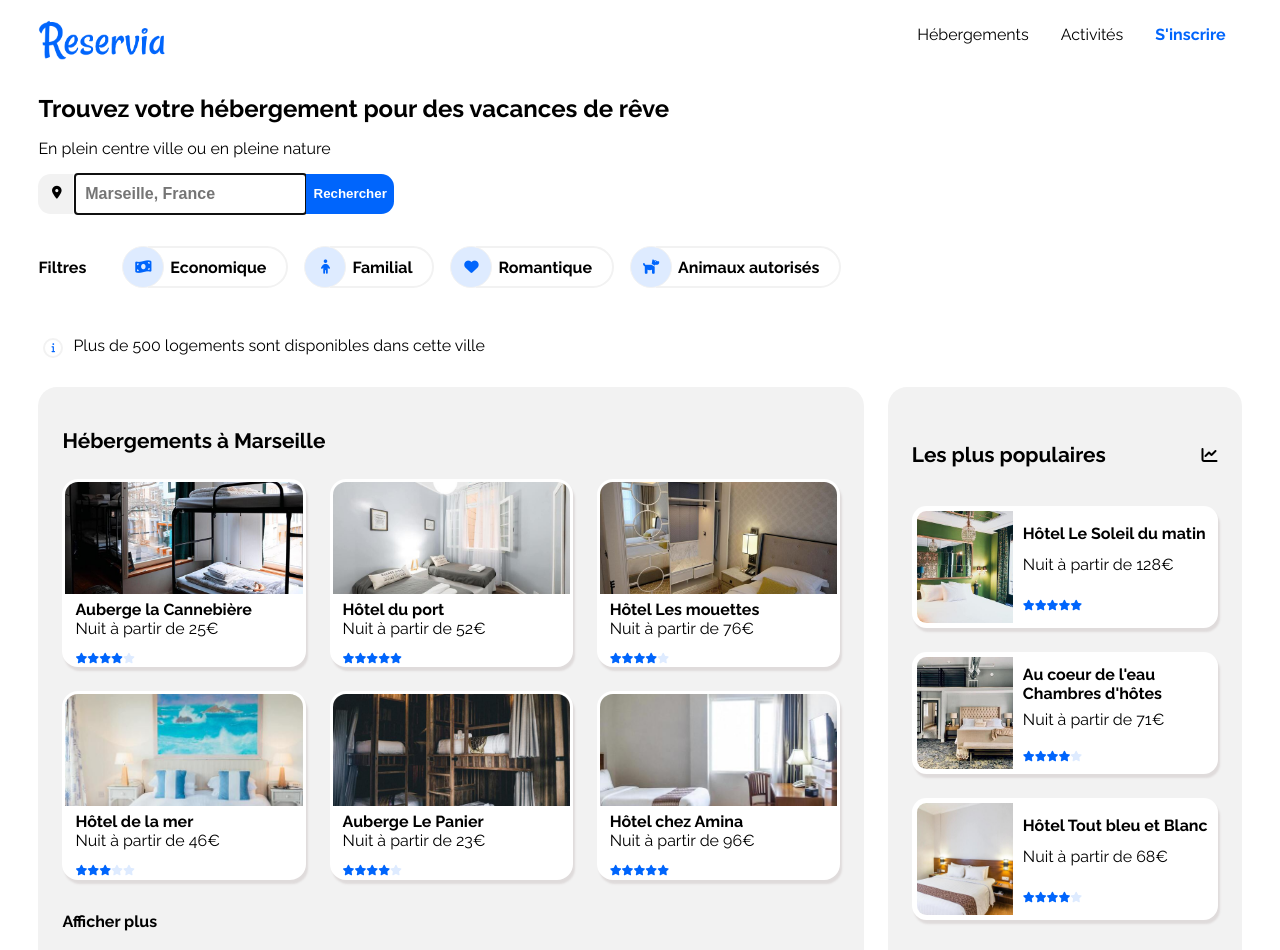
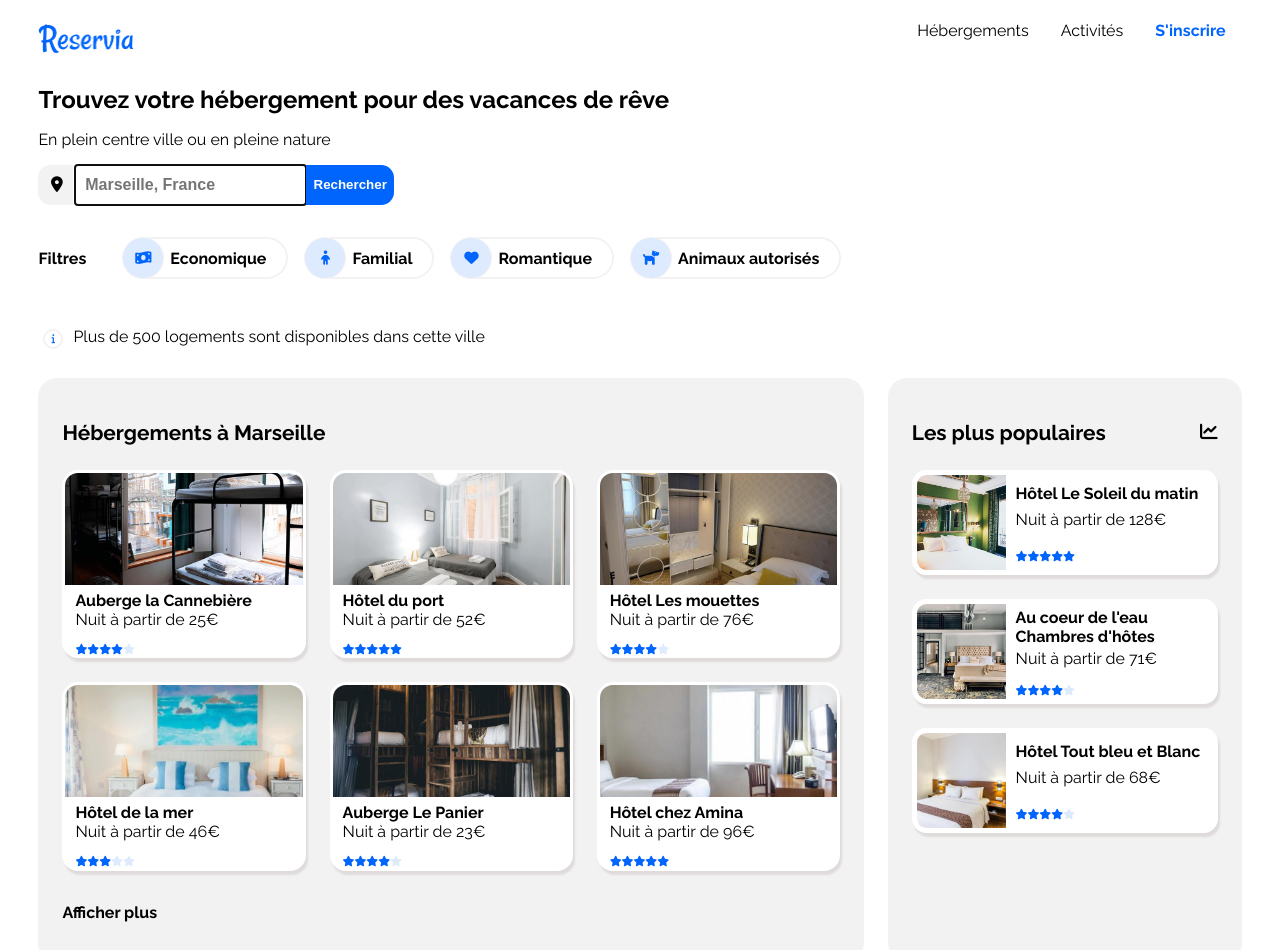
Before and after one commit to Nickeust/NicolasEustase_2_26-03-2021, a plain HTML site: page index.html in a window 1280 px wide. Shown: the top 950 px of the page. Drawn offline with Linux system fonts and the light colour scheme.

Commit message:
modif_populars_width

```diff
--- a/css/style.css
+++ b/css/style.css
@@ -23,8 +23,8 @@ header
 }
 .logo img
 {
-    padding-top: 0.625rem;
-    width: 8em;
+    padding-top: 1rem;
+    width: 6em;
 }
 main
 {
@@ -150,7 +150,7 @@ input
 {
     display: flex;
     align-items: center;
-    font-size: 0.80em;
+    font-size: 0.98em;
 }
 .filters
 {
@@ -333,8 +333,9 @@ input
 {
     background-color: #f2f2f2;
     border-radius:1.2rem;
-    display: grid;
+    display: flex;
     padding: 1.5rem;
+    flex-direction: column;
 }
 .popular-grid
 {
@@ -351,7 +352,7 @@ input
 
 .fas.fa-chart-line
 {
-    font-size: 1em;
+    font-size: 1.1em;
 }
 .populars h1
 {
@@ -372,7 +373,7 @@ input
     border: white 0.32rem solid;
     overflow: hidden;
     display: flex;
-    height: 7rem;
+    height: 30%;
 }
 .popular:hover
 {
@@ -387,7 +388,7 @@ input
 }
 .popular img
 {
-    width: 6rem;
+    width: 30%;
     object-fit: cover;
 }
 .activity
```
